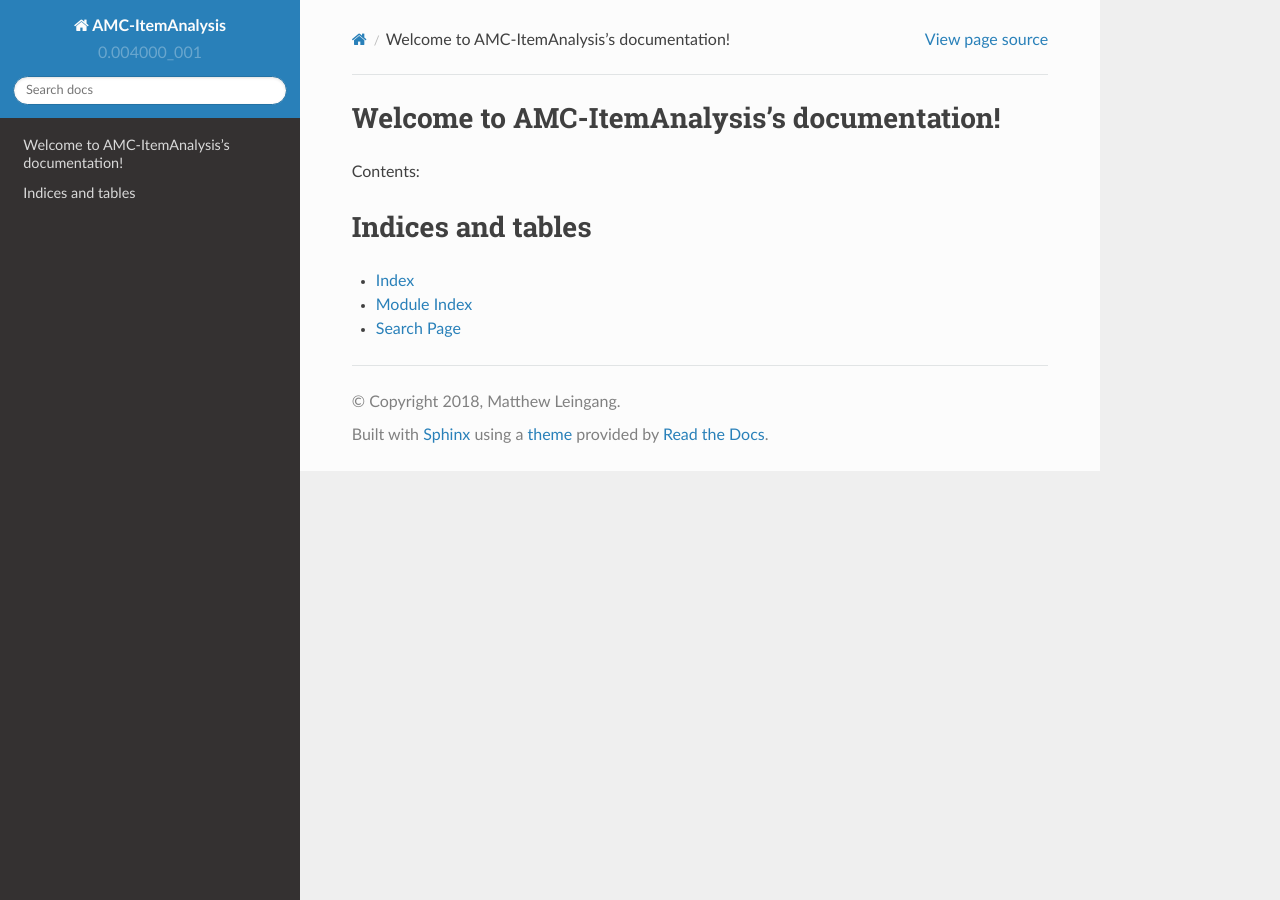
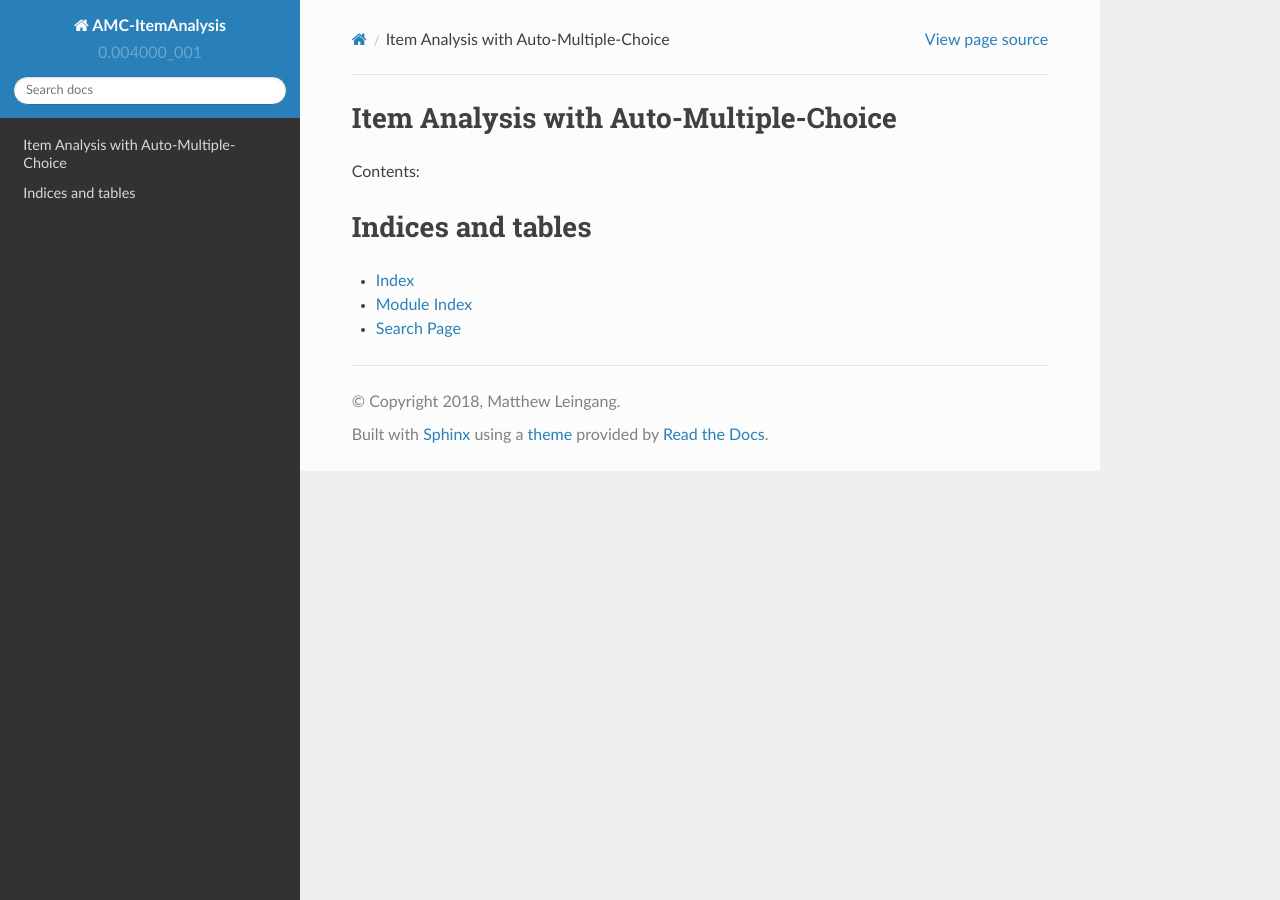
Before and after one commit to leingang/AMC-ItemAnalysis, a Sphinx documentation site: the page built from doc/index.rst, in a window 1280 px wide. Built offline with Sphinx 7.4.7 and the Read the Docs theme 2.0.0, drawn with Linux system fonts in a browser that asks for light colours.

Commit message:
Improve title

```diff
--- a/doc/index.rst
+++ b/doc/index.rst
@@ -2,7 +2,7 @@
    You can adapt this file completely to your liking, but it should at least
    contain the root `toctree` directive.
 
-Welcome to AMC-ItemAnalysis's documentation!
+Item Analysis with Auto-Multiple-Choice
 =======================================
 
 Contents:
```
